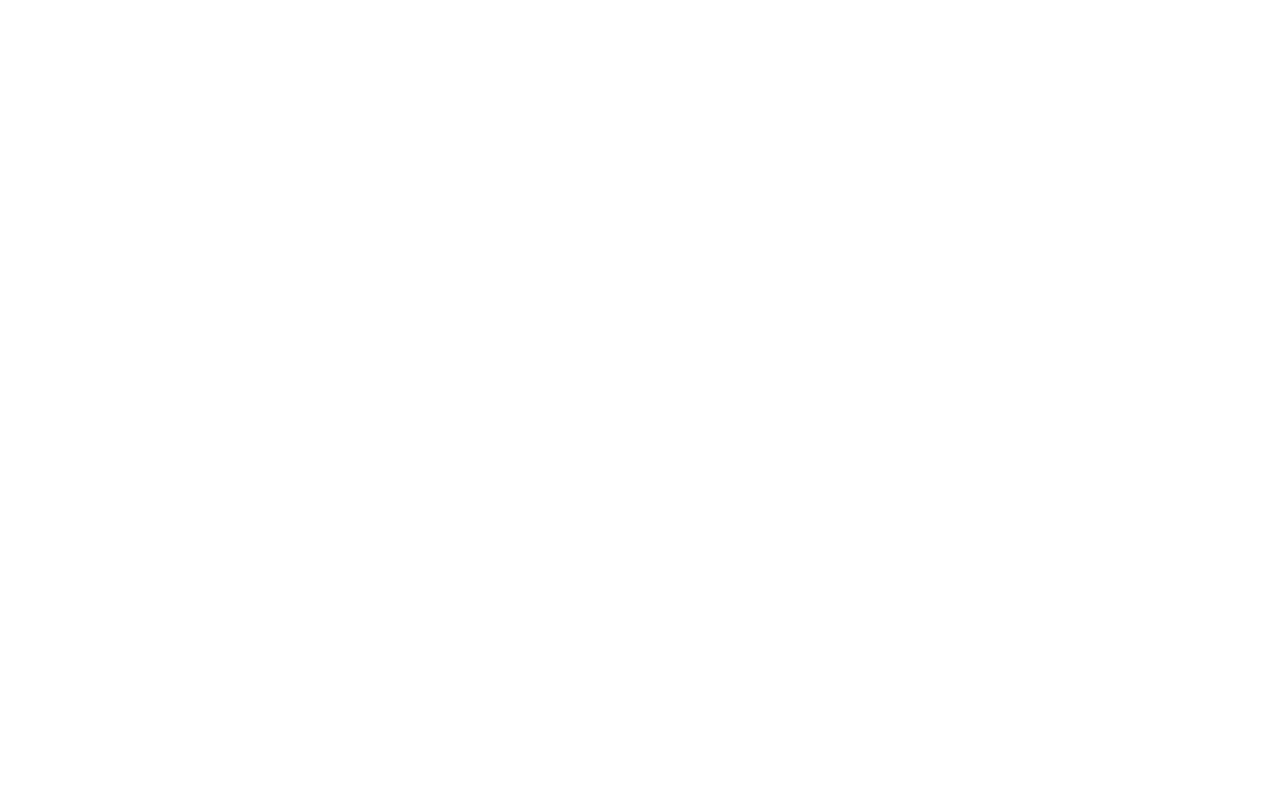
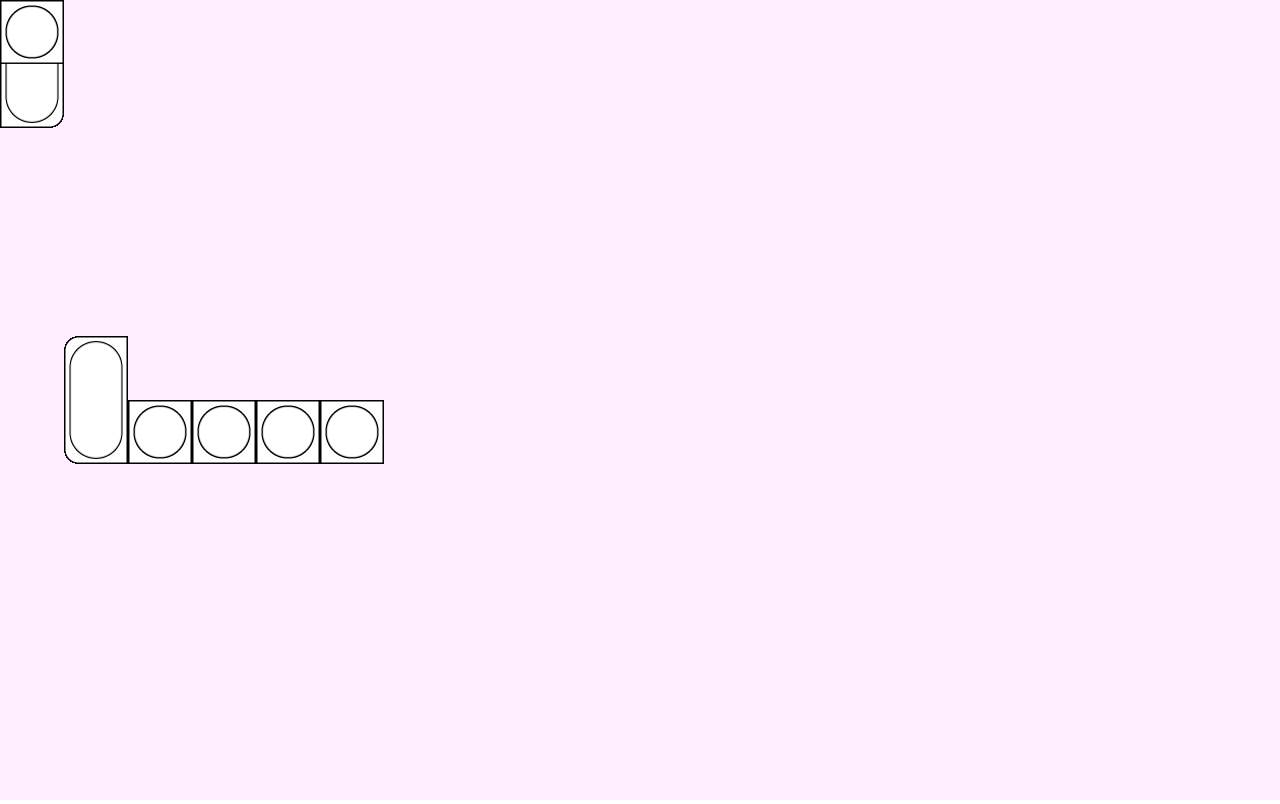
Before and after one commit to lostSilverfish/Ohvalhu, a plain HTML site: page index.html in a window 1280 px wide. Drawn offline with Linux system fonts and the light colour scheme.

Commit message:
lost interest

```diff
--- a/css/style.css
+++ b/css/style.css
@@ -9,3 +9,7 @@
 img {
   display: none;
 }
+
+canvas {
+  background-color: #ffeeff;
+}
--- a/index.html
+++ b/index.html
@@ -9,6 +9,9 @@
   </head>
   <body>
     <canvas></canvas>
+    <img src="assets/bolivalhu.png" alt="bolivalhu" id="bolivalhu" />
+    <img src="assets/fihaaraL.png" alt="fihaaraL" id="fihaaraL" />
+    <img src="assets/fihaaraR.png" alt="fihaaraR" id="fihaaraR" />
     <script src="js/game.js"></script>
     <script src="js/ohvalhu.js"></script>
     <script src="js/index.js"></script>
--- a/js/game.js
+++ b/js/game.js
@@ -1,10 +1,15 @@
 class Game {
-  constructor(gameSize, ohvalhuGondiSize) {
+  constructor(gameSize, ohvalhuGondiSize, gameMode, boliAmount) {
     this.size = gameSize;
-    this.ohvalhuGondi = new OhvalhuGondi(ohvalhuGondiSize, this);
+    this.gameMode = gameMode;
+    this.ohvalhuGondiSize = ohvalhuGondiSize;
+    this.boliAmount = boliAmount;
+    this.ohvalhuGondi = new OhvalhuGondi(this);
   }
 
   update(dt) {}
 
-  draw(ctx) {}
+  draw(ctx) {
+    this.ohvalhuGondi.draw(ctx);
+  }
 }
--- a/js/index.js
+++ b/js/index.js
@@ -6,9 +6,16 @@ window.onload = () => {
   canvas.height = window.innerHeight;
 
   let prevTime = 0;
-  let boardSize = 8;
+  let boardSize = 4;
+  let gameMode = "normal";
+  let boliAmount = 4;
 
-  const game = new Game({ w: canvas.width, h: canvas.height }, boardSize);
+  const game = new Game(
+    { w: canvas.width, h: canvas.height },
+    boardSize,
+    gameMode,
+    boliAmount
+  );
 
   const animate = (timeStamp) => {
     let dt = timeStamp - prevTime;
--- a/js/ohvalhu.js
+++ b/js/ohvalhu.js
@@ -1,8 +1,9 @@
 class OhvalhuGondi {
-  constructor(numbOfVahlu, game) {
+  constructor(game) {
     this.boardMade = false;
-    this.numbOfVahlu = numbOfVahlu;
     this.game = game;
+    this.numbOfVahlu = this.game.ohvalhuGondiSize;
+    this.boliAmount = this.game.boliAmount;
     this.boliVahluSize = {
       w: 64,
       h: 64,
@@ -12,59 +13,91 @@ class OhvalhuGondi {
       h: 128,
     };
     this.size = {
-      w: 2 * this.fihaaraSize.w + numbOfVahlu * this.boliVahluSize,
+      w: 2 * this.fihaaraSize.w + this.numbOfVahlu * this.boliVahluSize,
       h: this.fihaaraSize.h,
     };
     this.pos = {
-      x: game.size.w / 2,
-      y: game.size.h / 2 + this.fihaaraSize.h,
+      x: this.game.size.w / 2,
+      y: this.game.size.h / 2 + this.fihaaraSize.h,
     };
     this.valhuthah = [];
   }
 
   init() {
-    if (!this.boardMade) {
-      for (let i = 0; i < this.numbOfVahlu * 2 + 2; i++) {
-        if (i === 0) {
-          this.valhuthah.push(new Fihaara(pos, "p2", this));
-        } else if (i > 0 && i === this.numbOfVahlu) {
-          this.valhuthah.push(new BoliValhu(pos, "p1", this));
-        } else if (i === this.numbOfVahlu + 1) {
-          this.valhuthah.push(new Fihaara(pos, "p1", this));
-        } else if (i > this.numbOfVahlu + 1 && i <= this.numbOfVahlu * 2 - 1) {
-          this.valhuthah.push(new BoliValhu(pos, "p2", this));
-        }
+    let pos = {
+      x: 64,
+      y: this.game.size.h / 2 - this.fihaaraSize.h / 2,
+    };
+    for (let i = 0; i < this.numbOfVahlu * 2 + 2; i++) {
+      if (i === 0) {
+        this.valhuthah.push(new Fihaara(pos, "p1", i, this));
+      } else if (i > 0 && i <= this.numbOfVahlu) {
+        let newPos = {
+          x: pos.x + this.boliVahluSize.w,
+          y: this.game.size.h / 2,
+        };
+        pos = newPos;
+        console.log(pos);
+        this.valhuthah.push(new BoliValhu(pos, "p1", i, this));
+      } else if (i === this.numbOfVahlu + 1) {
+        this.valhuthah.push(new Fihaara({ x: 0, y: 0 }, "p2", i, this));
+      } else if (i > this.numbOfVahlu + 1 && i <= this.numbOfVahlu * 2 + 1) {
+        this.valhuthah.push(new BoliValhu({ x: 0, y: 0 }, "p2", i, this));
       }
+      this.boardMade = true;
     }
   }
 
   update(dt) {}
 
-  draw() {}
+  draw(ctx) {
+    if (!this.boardMade) this.init();
+    this.valhuthah.forEach((valhu) => {
+      valhu.draw(ctx);
+    });
+  }
 }
 
 class Valhu {
-  constructor(pos, player, gondi) {
+  constructor(pos, player, index, gondi) {
     this.pos = pos;
     this.gondi = gondi;
     this.player = player;
+    this.index = index;
+    this.bolithah = [];
+  }
+
+  draw(ctx) {
+    ctx.drawImage(this.image, this.pos.x, this.pos.y);
   }
 }
 
 class BoliValhu extends Valhu {
-  constructor(pos, gondi) {
-    super(pos, gondi);
+  constructor(pos, player, index, gondi) {
+    super(pos, player, index, gondi);
     this.type = "boliValhu";
-    this.initAmount = this.gondi.numbOfVahlu;
+    this.initAmount = this.gondi.boliAmount;
     this.boliAmount = this.initAmount;
+    this.image = document.getElementById("bolivalhu");
   }
 }
 
 class Fihaara extends Valhu {
-  constructor(pos, gondi) {
-    super(pos, gondi);
+  constructor(pos, player, index, gondi) {
+    super(pos, player, index, gondi);
     this.type = "fihaara";
     this.initAmount = 0;
     this.boliAmount = this.initAmount;
+    this.image =
+      this.player === "p2"
+        ? document.getElementById("fihaaraR")
+        : document.getElementById("fihaaraL");
   }
 }
+
+class Boli {
+  constructor(pos, valhu) {
+    this.pos = pos;
+    this.valhu = valhu;
+  }
+}
```
